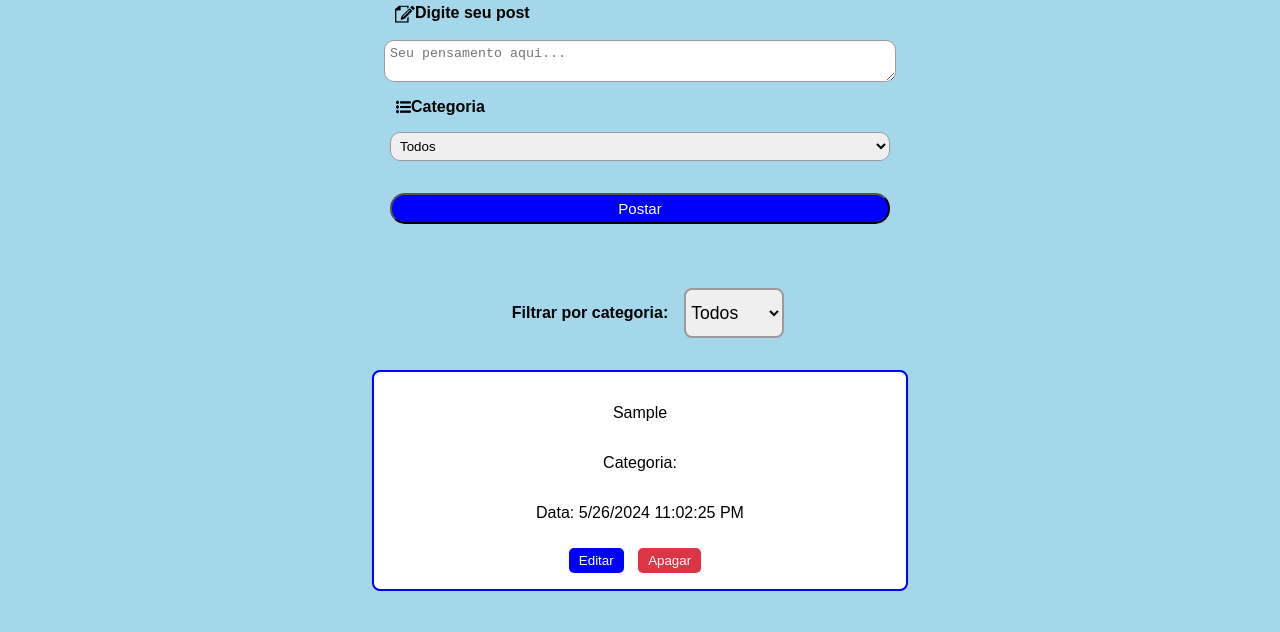
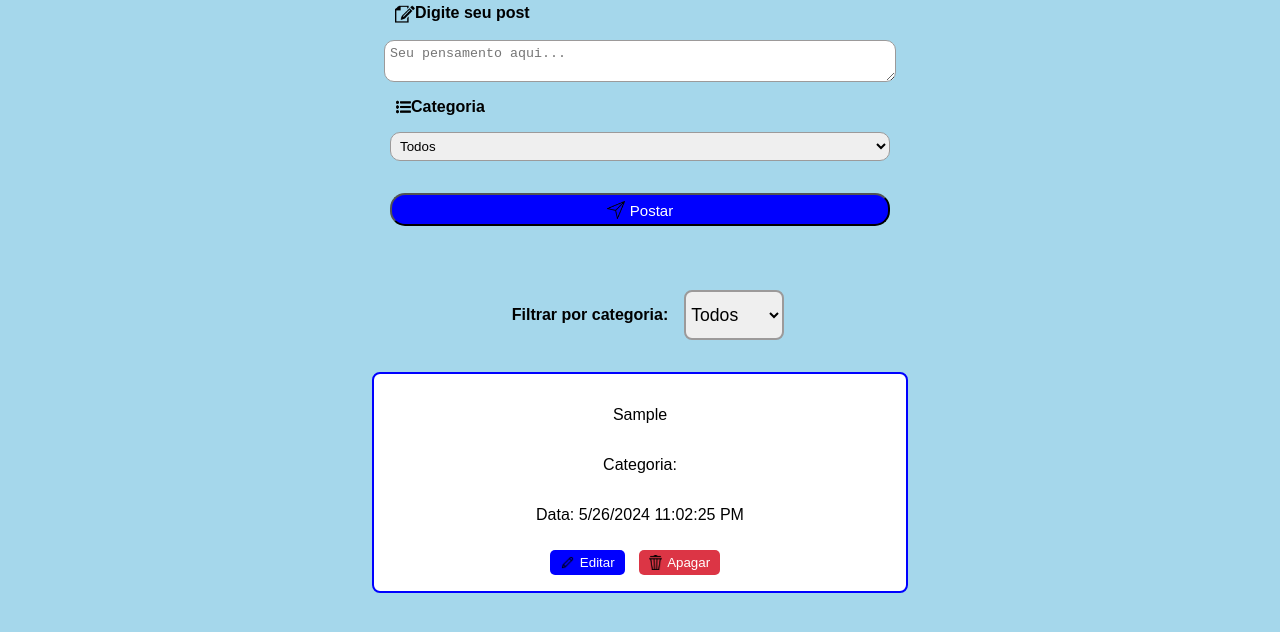
Before and after one commit to YasminNaomi/CP3_js, a plain HTML site: page index.html in a window 1280 px wide. Both pictures are taken after typing "Sample" into the empty fields and a click on the button "Postar". Shown: the part 100-732 px from the top of the page. Drawn offline with Linux system fonts and the light colour scheme.

Commit message:
add icons

```diff
--- a/index.html
+++ b/index.html
@@ -32,7 +32,9 @@
                 </select>
             </div>
 
-            <button type="submit" id="submit_button">Postar</button>
+            <button type="submit" id="submit_button">
+                <img src="./images/icon.postar.png" id="icon_post">Postar
+            </button>
         </form>
     </section>
 
@@ -54,8 +56,10 @@
             <p class="category"></p>
             <p class="date"></p>
             <div class="post-actions">
-                <button class="edit">Editar</button>
-                <button class="delete">Apagar</button>
+                <button class="edit">
+                    <img src="./images/icon.edit.png" id="icon_edit">Editar</button>
+                <button class="delete">
+                    <img src="./images/icon.delet.png" id="icon_delet">Apagar</button>
             </div>
         </div>
     </template>
--- a/style.css
+++ b/style.css
@@ -125,3 +125,22 @@ textarea, select{
     margin: 10px 10px 10px;
 
 }
+
+#icon_post{
+    width: 18px;
+    margin-right: 5px;
+    margin-top: 1px;
+    margin-bottom: -3px;
+}
+
+#icon_edit{
+    width: 15px;
+    margin-right: 5px;
+    margin-bottom: -3px;
+}
+
+#icon_delet{
+    width: 13px;
+    margin-right: 5px;
+    margin-bottom: -3px;
+}
```
Also changed, not shown: images/icon.delet.png (added), images/icon.edit.png (added), images/icon.postar.png (added).
